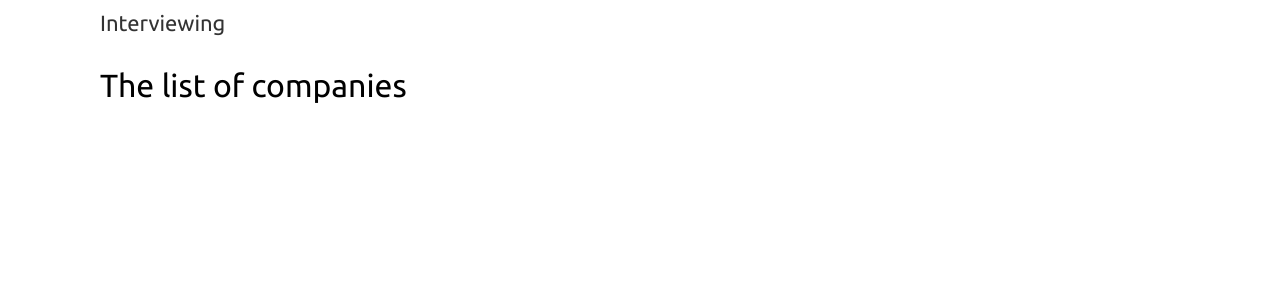
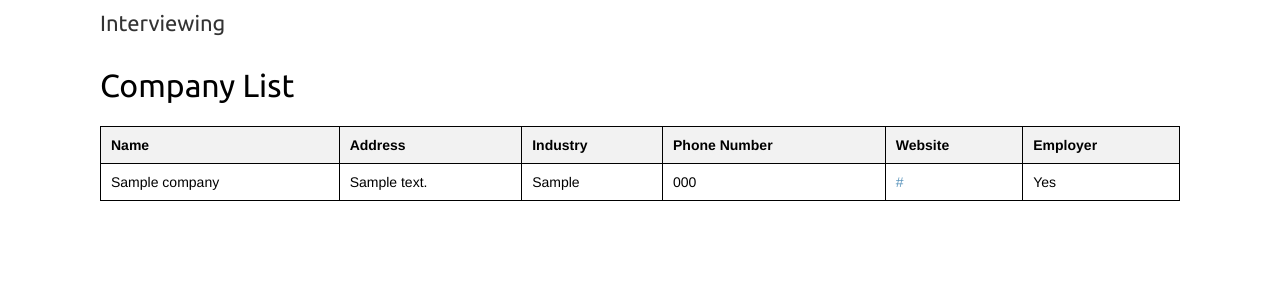
Before and after one commit to spackle0/jobsearch, a Django app: page /companies/ in a window 1280 px wide. Shown: the top 306 px of the page. Run offline with Django 4.2, Linux system fonts and the light colour scheme; tables that the repository leaves empty hold one stand-in row (values such as "Sample post").

Commit message:
finally added a list for companies

```diff
--- a/interviews/templates/interviews/base.html
+++ b/interviews/templates/interviews/base.html
@@ -5,6 +5,20 @@
     <meta charset="utf-8" />
     <title>{% block title %}Interviewing{% endblock %}</title>
     <link href="{% static "css/base.css" %}" rel="stylesheet">
+    <style>
+        table {
+            width: 100%;
+            border-collapse: collapse;
+        }
+        th, td {
+            border: 1px solid black;
+            padding: 8px;
+            text-align: left;
+        }
+        th {
+            background-color: #f2f2f2;
+        }
+    </style>
   </head>
   <body>
     <div id="header">
--- a/interviews/templates/interviews/company/list.html
+++ b/interviews/templates/interviews/company/list.html
@@ -3,5 +3,29 @@
 {% block title %}
 {% endblock %}
 {% block content %}
-    <h1>The list of companies</h1>
+    <h1>Company List</h1>
+    <table>
+        <tr>
+            <th>Name</th>
+            <th>Address</th>
+            <th>Industry</th>
+            <th>Phone Number</th>
+            <th>Website</th>
+            <th>Employer</th>
+        </tr>
+        {% for company in companies %}
+        <tr>
+            <td>{{ company.name }}</td>
+            <td>{{ company.address }}</td>
+            <td>{{ company.industry }}</td>
+            <td>{{ company.phone_number }}</td>
+            <td><a href="{{ company.website }}">{{ company.website }}</a></td>
+            <td>{{ company.employer|yesno:"Yes,No" }}</td>
+        </tr>
+        {% empty %}
+        <tr>
+            <td colspan="6">No companies found.</td>
+        </tr>
+        {% endfor %}
+    </table>
 {% endblock %}
--- a/interviews/views.py
+++ b/interviews/views.py
@@ -5,4 +5,4 @@ from .models import Company
 
 def company_list(request):
     companies = Company.objects.all()
-    return render(request, "interviews/company/list.html", {})
+    return render(request, "interviews/company/list.html", {'companies': companies})
```
